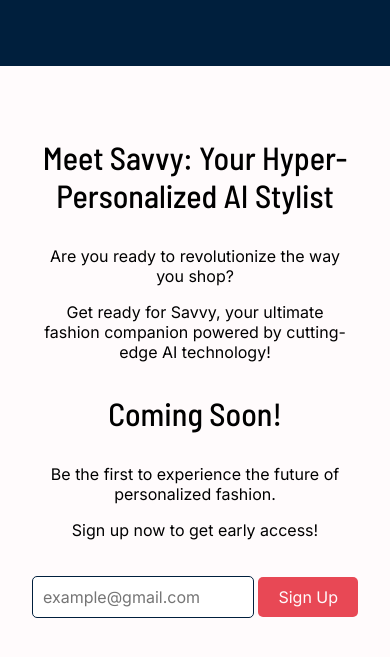
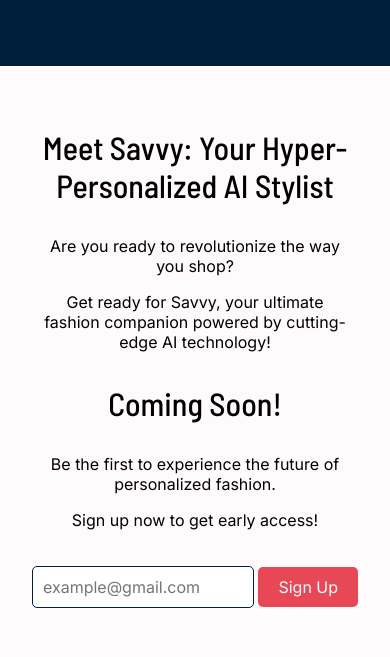
Before and after one commit to zphillips/savvy, a plain HTML site: page index.html in a window 390 px wide. Shown: the part 187-844 px from the top of the page. Drawn offline with Linux system fonts and the light colour scheme; a web font is replaced by a local one.

Commit message:
modify for mobile

```diff
--- a/styles.css
+++ b/styles.css
@@ -89,10 +89,18 @@ body {
   flex-direction: column;
   align-items: center;
   justify-content: center;
+
+  /* border: solid red; */
 }
 
 .hook {
   margin: 0px 40px 20px 40px;
+}
+
+.form {
+  width: 100%;
+  /* border: solid green; */
+  padding-bottom: 20px;
 }
 
 .text {
```
